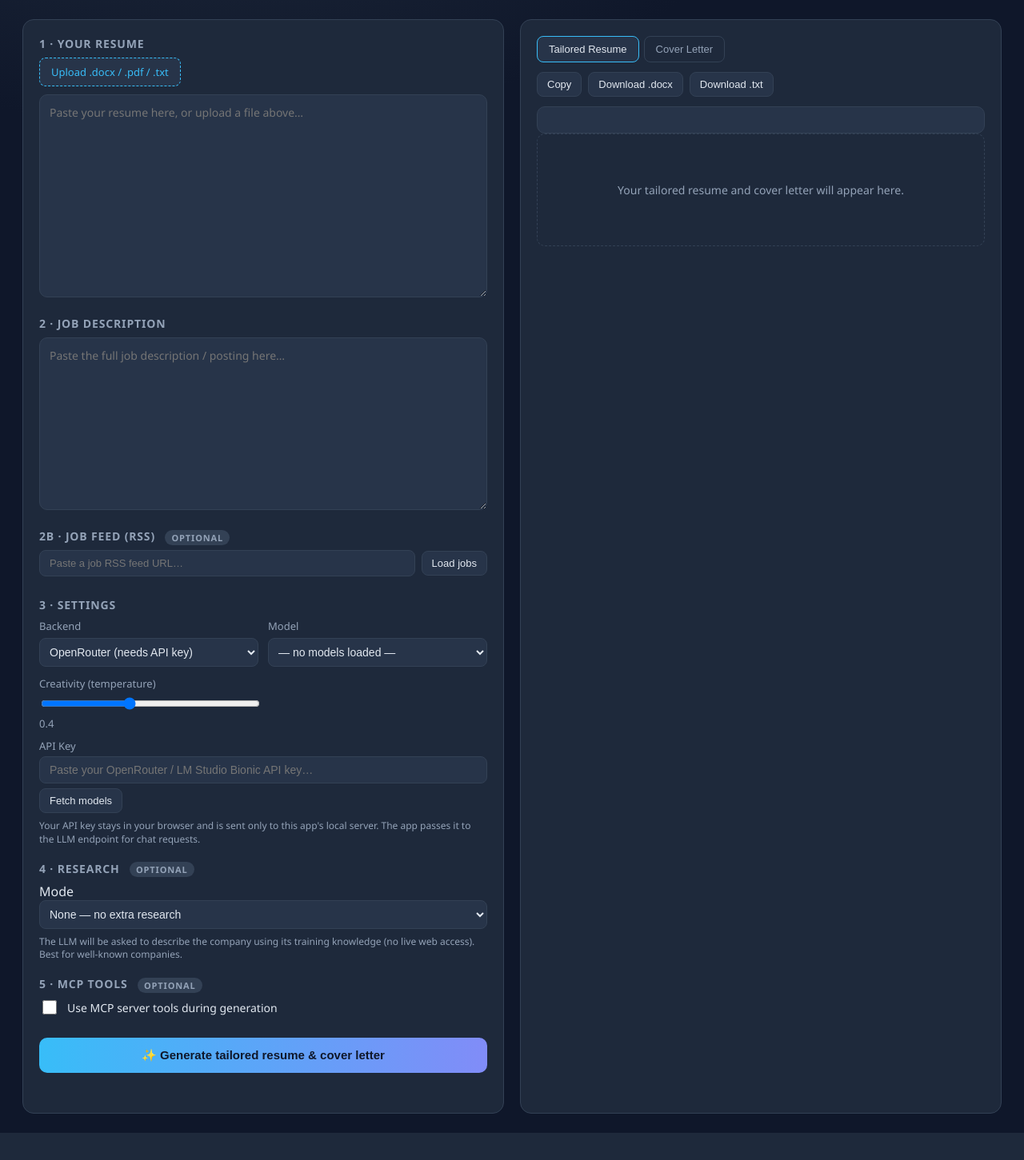
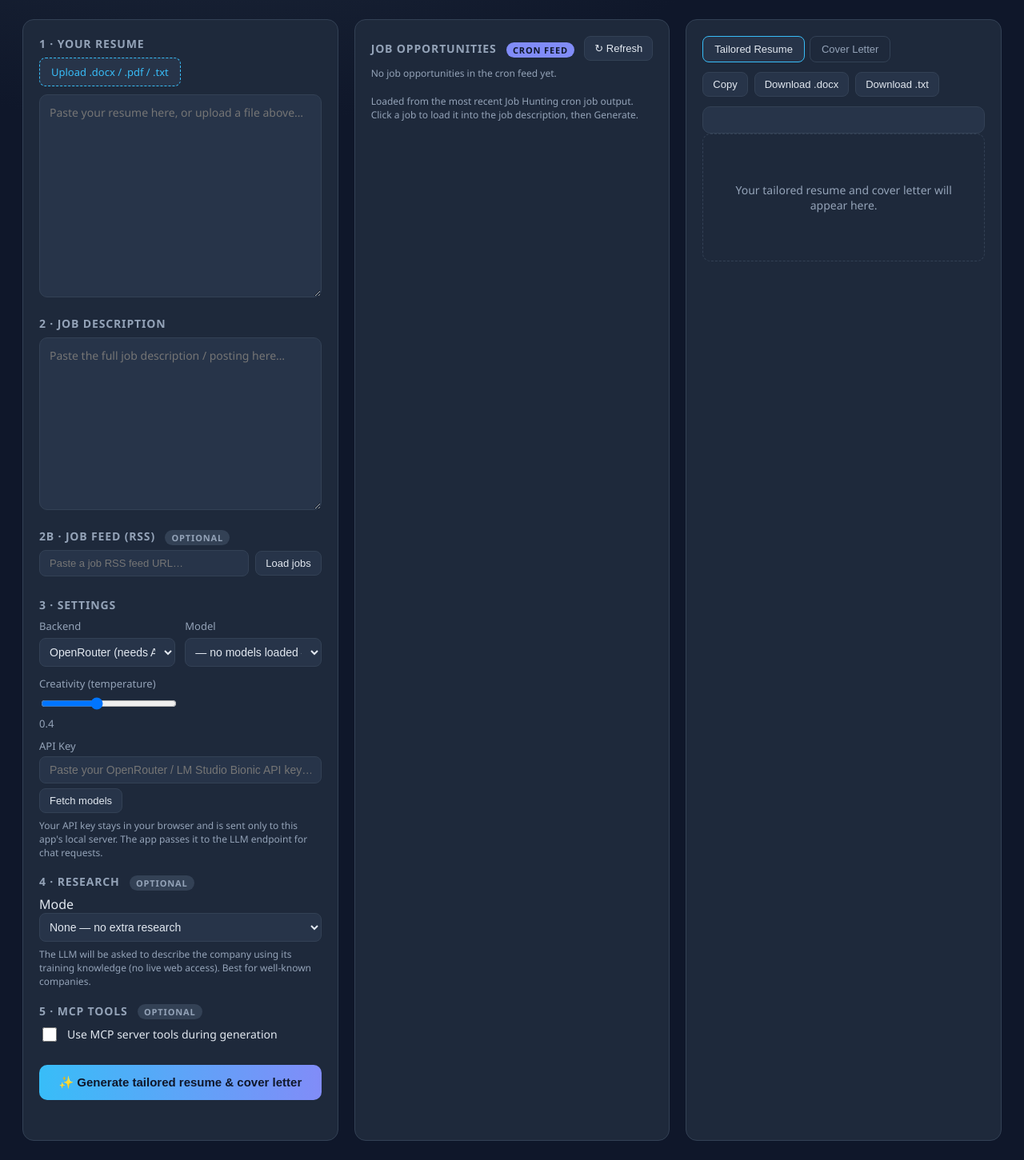
Before and after one commit to TriBrigadeMars/resume-tailor, a Flask app: page / in a window 1280 px wide. Shown: the part 53-1504 px from the top of the page at 80% size. Before the commit the page ends 1470 px from the top, so only its background shows below. Run offline with Flask 3, Linux system fonts and the light colour scheme; data that the repository does not hold is empty; some libraries are stand-ins or nearby versions.

Commit message:
Add Job Opportunities column from Hermes cron feed

```diff
--- a/app.py
+++ b/app.py
@@ -213,6 +213,32 @@ def api_rss():
     return jsonify({"jobs": jobs})
 
 
+@app.route("/api/cron-jobs")
+def api_cron_jobs():
+    """Read the most recent Job Hunting cron feed (JSON) and return its jobs.
+
+    The feed file is produced by the Hermes cron script job_hunting_feed.py and
+    its path can be overridden with the JOB_FEED_FILE environment variable.
+    """
+    import json as _json
+
+    feed_file = os.environ.get(
+        "JOB_FEED_FILE",
+        os.path.join(
+            os.path.expanduser("~"), "AppData", "Local", "hermes",
+            "cron", "output", "job_hunting", "latest.json",
+        ),
+    )
+    if not os.path.exists(feed_file):
+        return jsonify({"jobs": [], "feed_file": feed_file, "error": None})
+    try:
+        with open(feed_file, "r", encoding="utf-8") as f:
+            jobs = _json.load(f)
+    except Exception as exc:  # noqa: BLE001
+        return jsonify({"jobs": [], "feed_file": feed_file, "error": f"Could not read feed: {exc}"}), 500
+    return jsonify({"jobs": jobs, "feed_file": feed_file, "error": None})
+
+
 @app.route("/api/mcp/tools", methods=["POST"])
 def api_mcp_tools():
     """Connect to MCP servers and list available tools."""
--- a/static/app.js
+++ b/static/app.js
@@ -265,10 +265,61 @@ function buildJobDescription(job) {
   const parts = [];
   if (job.title) parts.push(`Job Title: ${job.title}`);
   if (job.company) parts.push(`Company: ${job.company}`);
-  if (job.link) parts.push(`Link: ${job.link}`);
+  if (job.link || job.url) parts.push(`Link: ${job.link || job.url}`);
+  if (job.location) parts.push(`Location: ${job.location}`);
   if (job.description) parts.push(`\nDescription:\n${job.description}`);
   $("job-description").value = parts.join("\n");
 }
+
+/* ---------- Job Opportunities (Hermes cron feed) ---------- */
+const $cronStatus = $("cron-status");
+const $cronJobList = $("cron-job-list");
+
+async function loadCronJobs() {
+  $cronStatus.textContent = "Loading job opportunities…";
+  try {
+    const res = await fetch("/api/cron-jobs");
+    const data = await res.json();
+    const jobs = data.jobs || [];
+    if (!jobs.length) {
+      $cronStatus.textContent = data.error || "No job opportunities in the cron feed yet.";
+      $cronJobList.innerHTML = "";
+      return;
+    }
+    $cronStatus.textContent = `${jobs.length} job opportunities from the latest cron run.`;
+    renderCronJobs(jobs);
+  } catch (err) {
+    $cronStatus.textContent = "Failed to load cron jobs: " + err.message;
+  }
+}
+
+function renderCronJobs(jobs) {
+  $cronJobList.innerHTML = "";
+  jobs.forEach((job) => {
+    const div = document.createElement("div");
+    div.className = "rss-job";
+    const title = job.title || "Untitled";
+    const company = job.company || "";
+    const loc = job.location || "";
+    const src = job.source || "";
+    div.innerHTML =
+      `<div class="jt">${escapeHtml(title)}</div>` +
+      (company ? `<div class="jc">${escapeHtml(company)}${loc ? " · " + escapeHtml(loc) : ""}</div>` : (loc ? `<div class="jc">${escapeHtml(loc)}</div>` : "")) +
+      (src ? `<span class="jsrc">${escapeHtml(src)}</span>` : "");
+    div.title = "Click to load this job into the generator";
+    div.addEventListener("click", () => useCronJob(job));
+    $cronJobList.appendChild(div);
+  });
+}
+
+function useCronJob(job) {
+  buildJobDescription(job);
+  setStatus(`✓ Loaded "${job.title || "job"}" into the job description. Click Generate.`, "ok");
+  window.scrollTo({ top: 0, behavior: "smooth" });
+}
+
+$("cron-refresh-btn").addEventListener("click", loadCronJobs);
+loadCronJobs();
 
 /* ---------- Research settings ---------- */
 const LSKEY_RESEARCH_MODE = "RT_research_mode";
--- a/static/style.css
+++ b/static/style.css
@@ -52,11 +52,16 @@ body {
 
 .layout {
   display: grid;
-  grid-template-columns: 1fr 1fr;
+  grid-template-columns: 1fr 1fr 1fr;
   gap: 20px;
   padding: 24px 28px;
-  max-width: 1400px;
+  max-width: 1800px;
   margin: 0 auto;
+}
+
+@media (max-width: 1200px) {
+  .layout { grid-template-columns: 1fr 1fr; }
+  .jobs { grid-column: 1 / -1; }
 }
 
 @media (max-width: 900px) {
@@ -267,7 +272,20 @@ select {
   padding: 8px 12px;
   font-size: 13px;
 }
+.jobs-header {
+  display: flex;
+  align-items: center;
+  justify-content: space-between;
+}
+.jobs-header h2 { margin: 0; }
 .rss-jobs { margin-top: 8px; max-height: 220px; overflow-y: auto; }
+.jobs .rss-jobs { max-height: 70vh; }
+.jobs .rss-job .jsrc {
+  display: inline-block;
+  font-size: 11px;
+  color: var(--accent-2);
+  margin-top: 4px;
+}
 .rss-job {
   background: var(--panel-2);
   border: 1px solid var(--border);
--- a/templates/index.html
+++ b/templates/index.html
@@ -106,6 +106,20 @@
       <div id="status" class="status"></div>
     </section>
 
+    <!-- Middle: job opportunities from the Hermes cron feed -->
+    <section class="panel jobs">
+      <div class="jobs-header">
+        <h2>Job Opportunities <span class="tag">cron feed</span></h2>
+        <button id="cron-refresh-btn" class="ghost-btn">↻ Refresh</button>
+      </div>
+      <div id="cron-status" class="hint"></div>
+      <div id="cron-job-list" class="rss-jobs"></div>
+      <p class="hint" style="margin-top:10px">
+        Loaded from the most recent Job Hunting cron job output. Click a job to
+        load it into the job description, then Generate.
+      </p>
+    </section>
+
     <!-- Right: outputs -->
     <section class="panel outputs">
       <div class="tabs">
```
Also changed, not shown: tests/test_app.py (+10 -0 lines), CHANGELOG.md, README.md.
